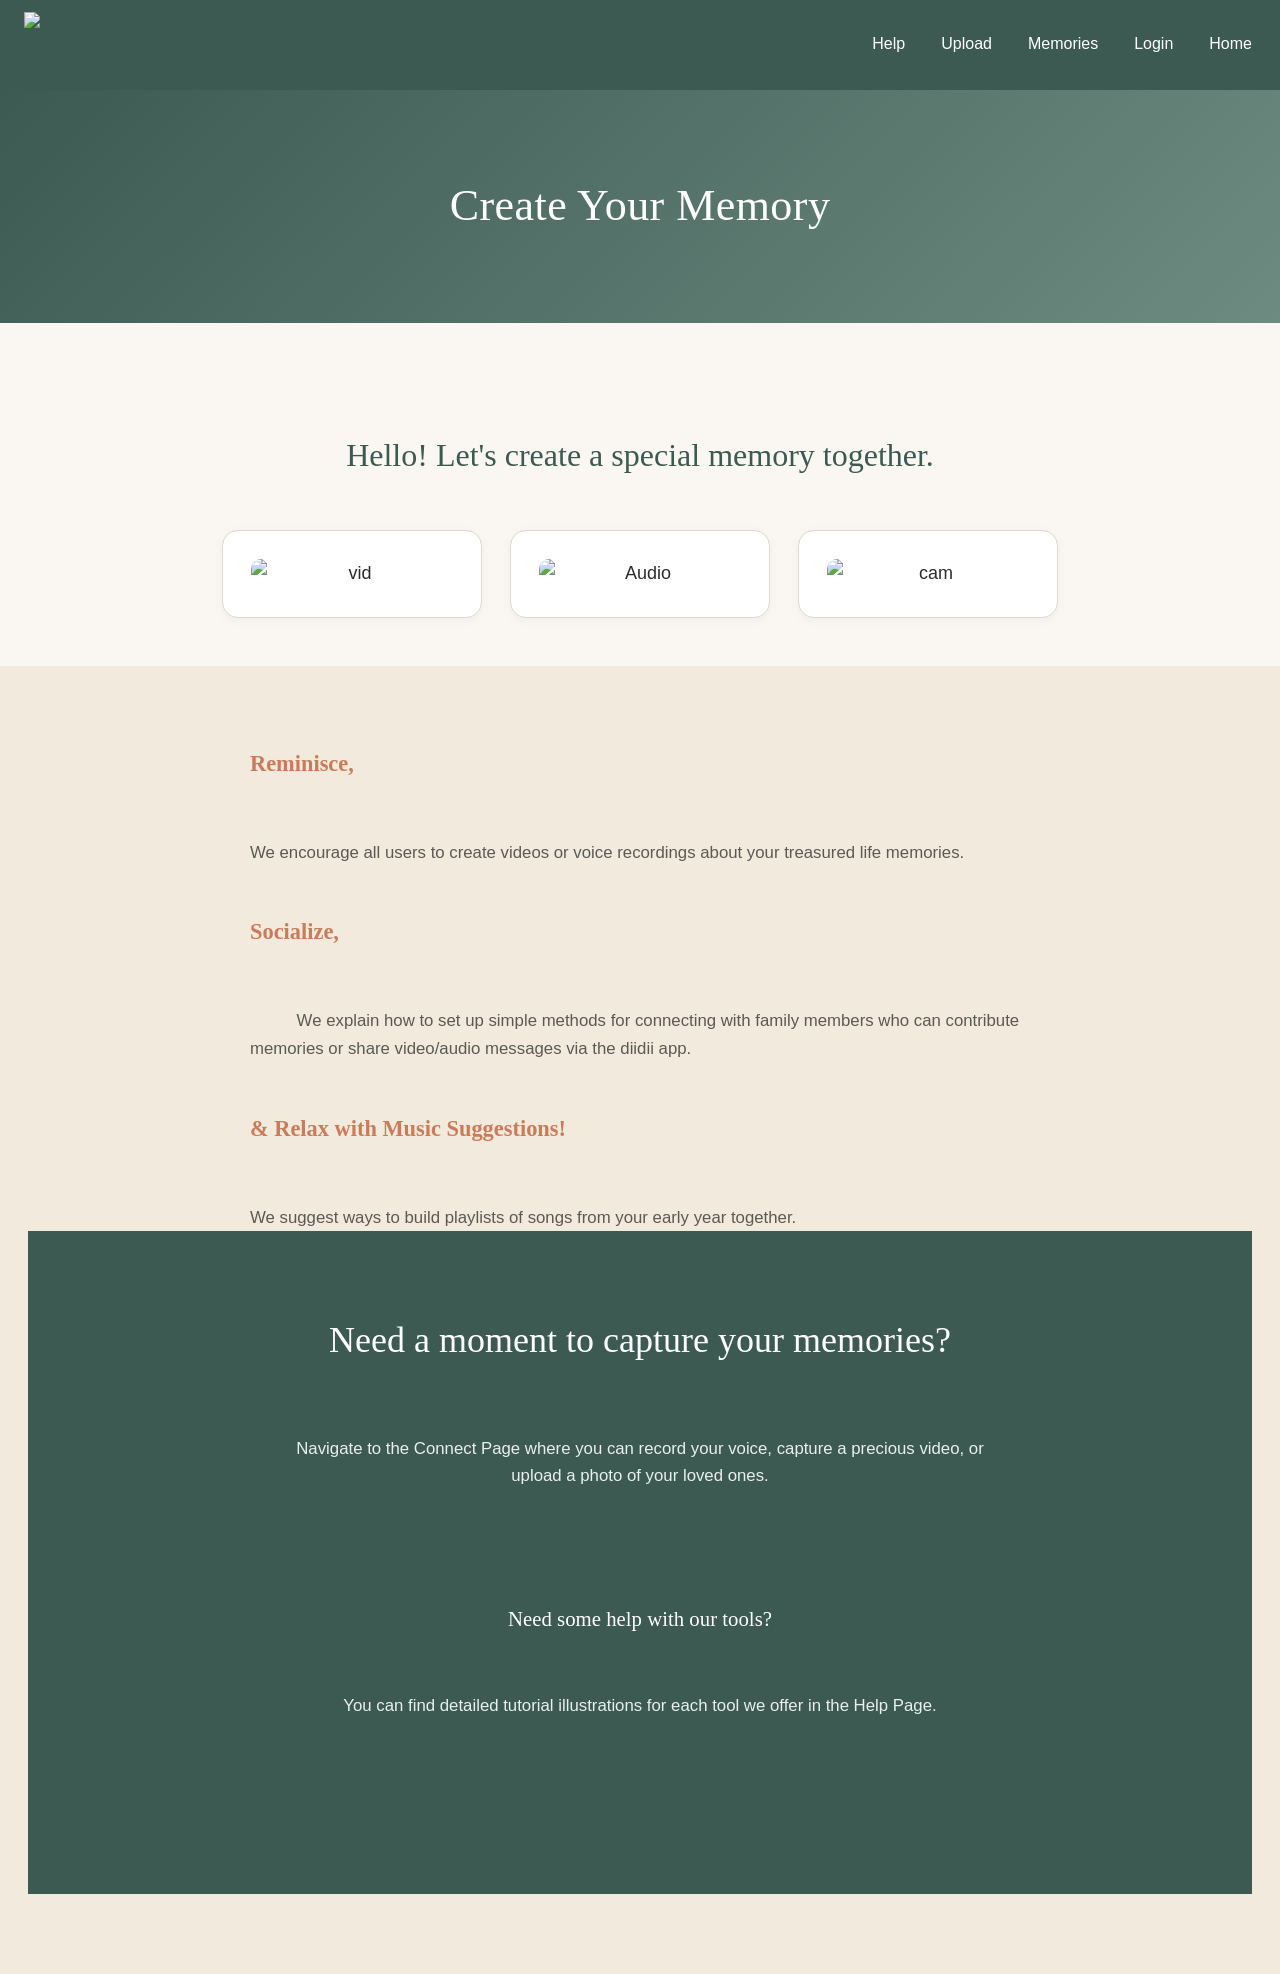
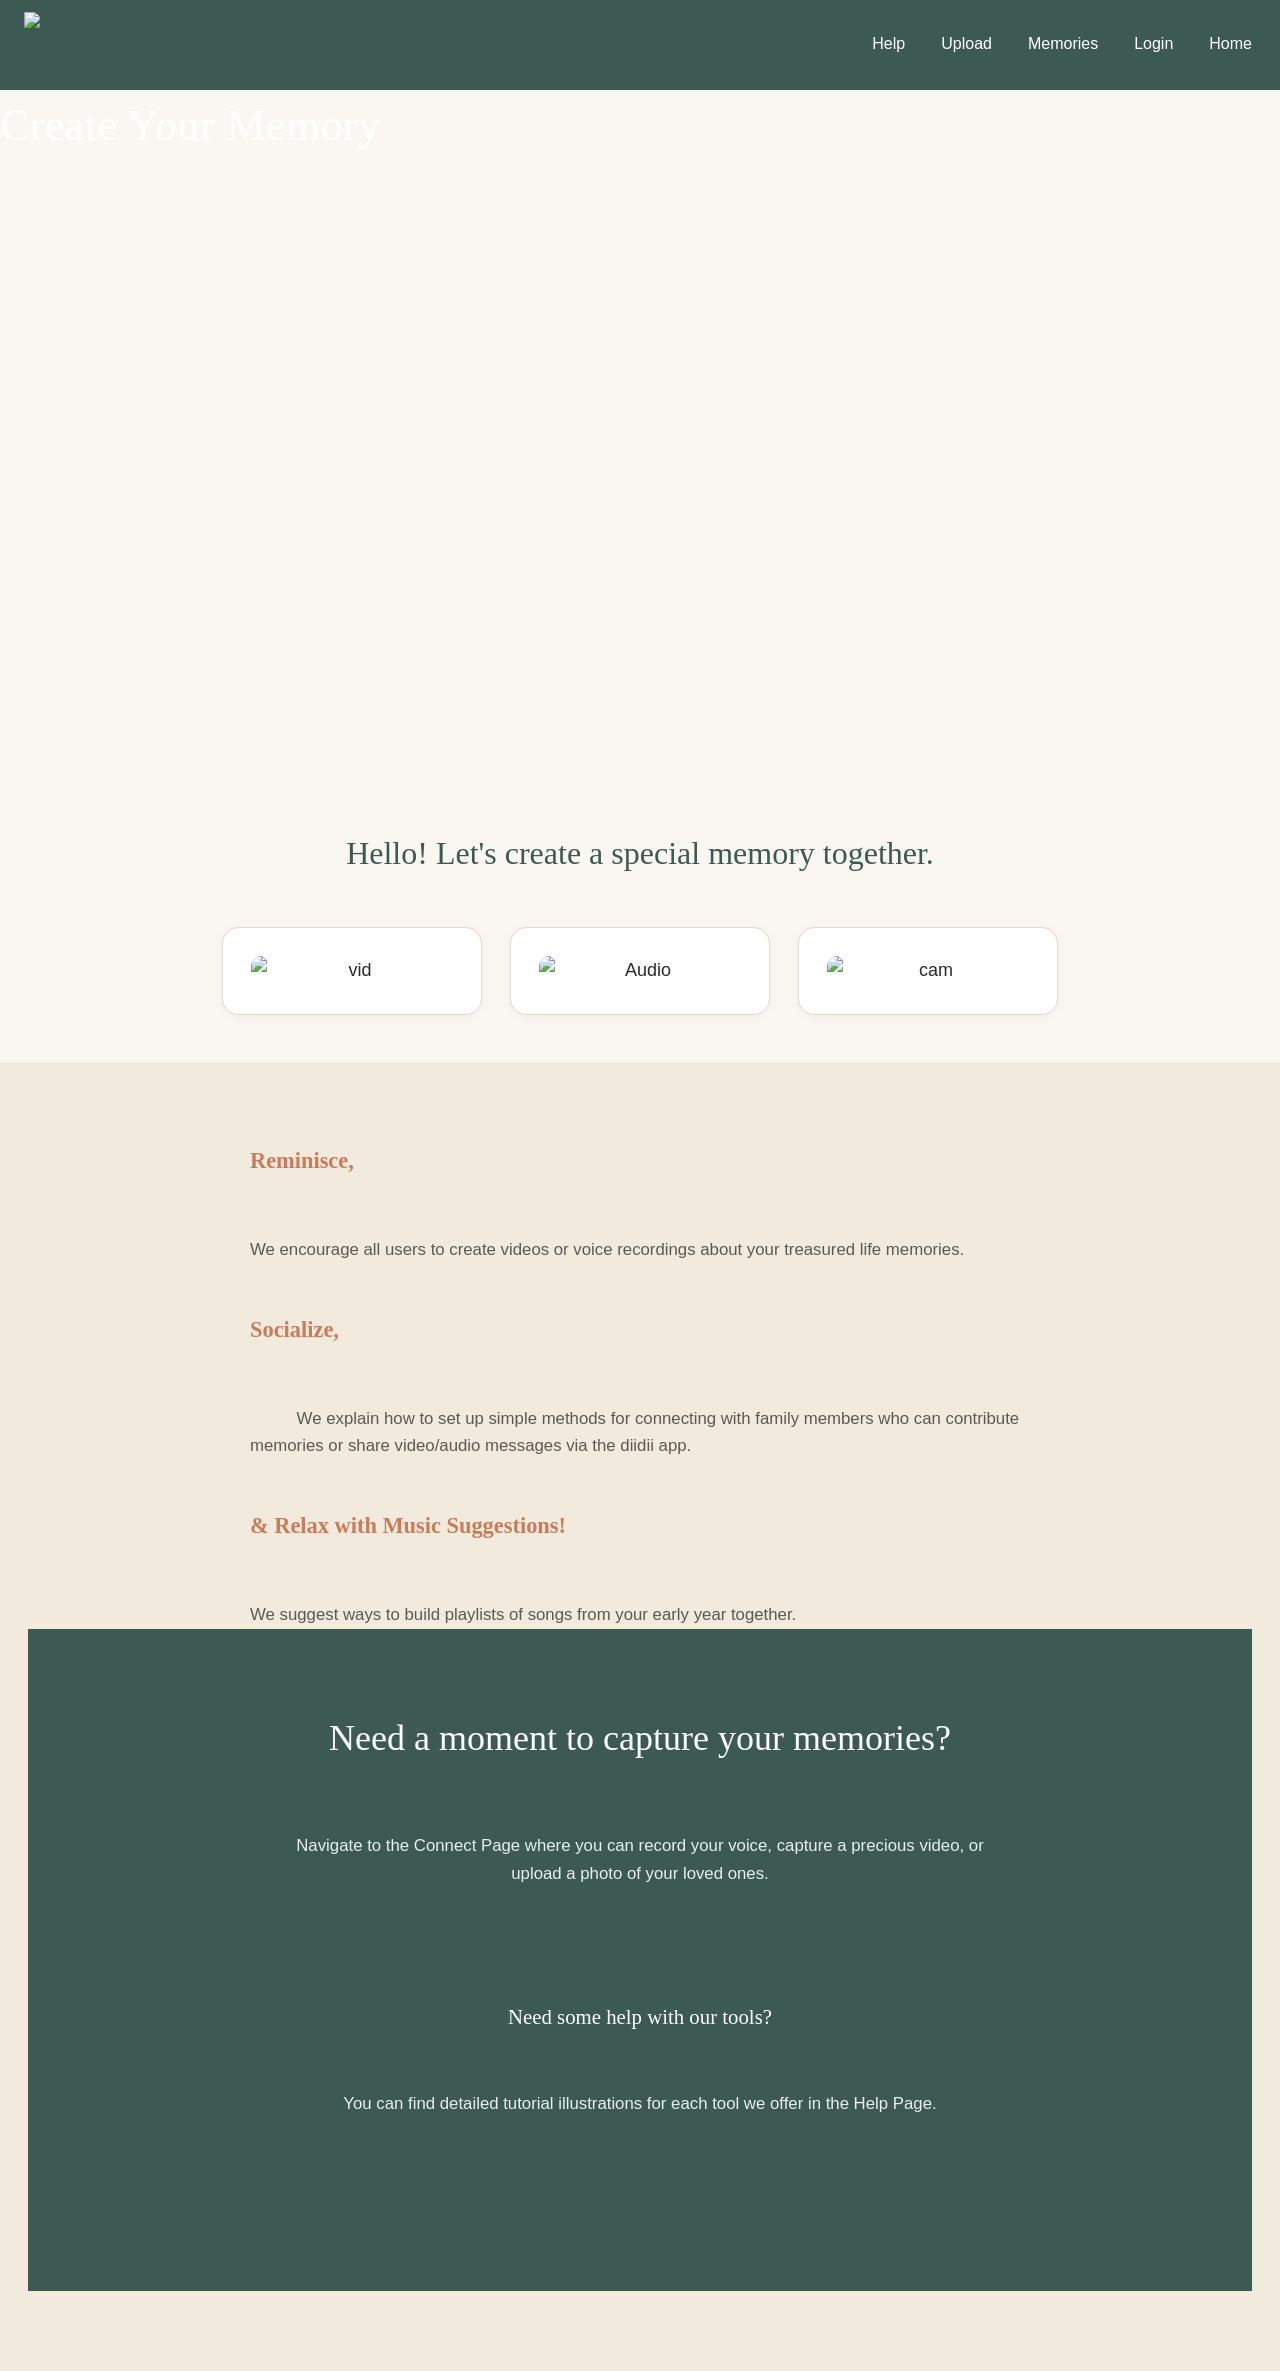

Update styleH.css

--- a/styleH.css
+++ b/styleH.css
@@ -103,9 +103,11 @@ nav a:focus-visible {
 /* ---------- Banner ---------- */
 
 .banner-area {
-  background: linear-gradient(135deg, var(--color-primary) 0%, var(--color-primary-light) 100%);
-  padding: var(--space-xl) var(--space-md);
-  text-align: center;
+    background-image: url(https://img.pikbest.com/wp/202343/delicate-pattern-watercolor-painting-on-canvas-abstract-art-with-soft-rose-gradient-and-light-purple-pink-hues-featuring-a-fragment-of-artwork-against-lilac-patterned-texture-backdrop_[number redacted].jpg!sw800);
+    background-size: cover;
+    height: 70vh;
+    position: relative;
+    background-position: center center;
 }
 
 .banner-area h2 {
